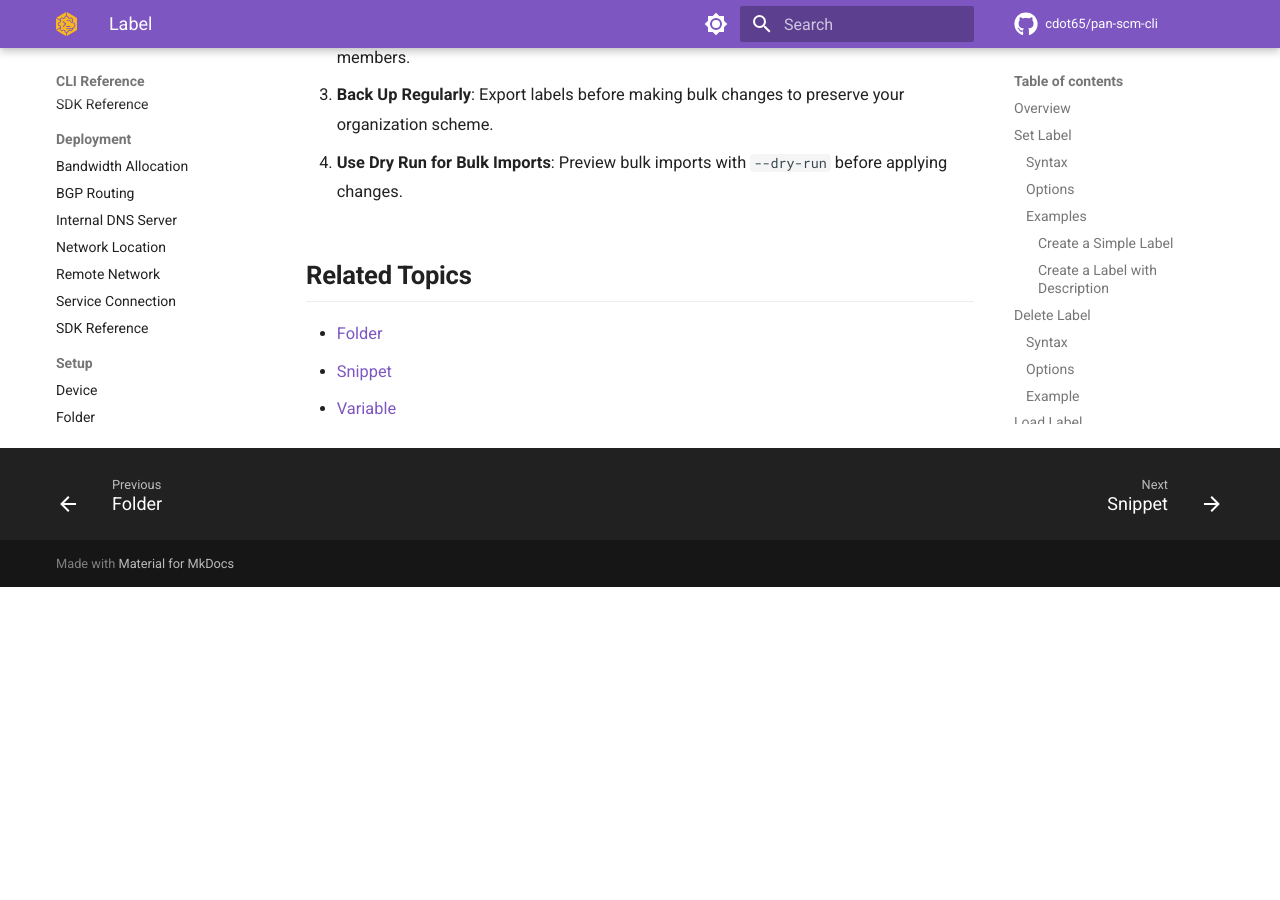
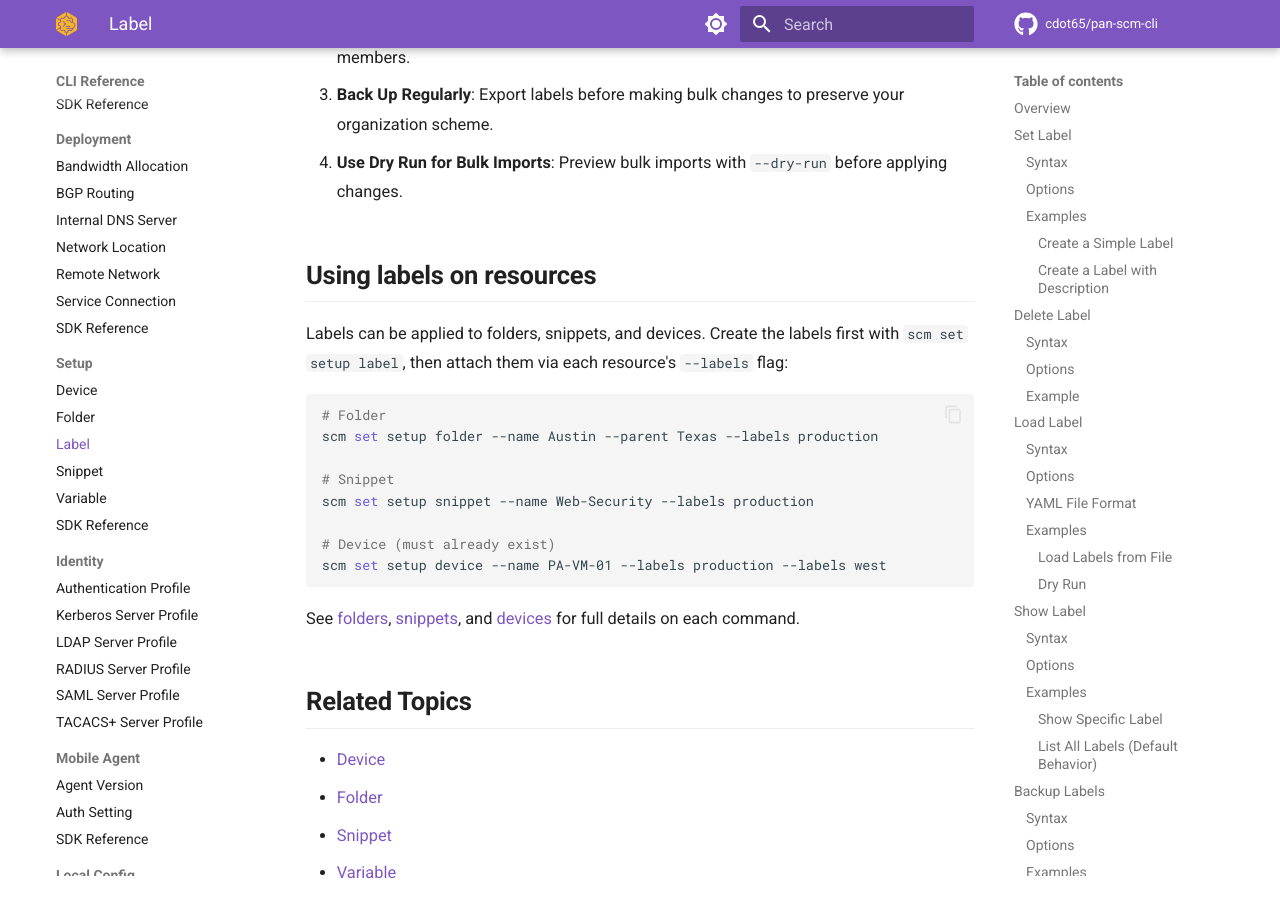
Before and after one commit to cdot65/pan-scm-cli, an MkDocs documentation site: the page built from docs/cli/setup/label.md, in a window 1280 px wide and 900 px high, scrolled down 5658 px. Built offline with MkDocs 1.6.1 and Material for MkDocs 9.7.7, drawn with Linux system fonts in a browser that asks for light colours; comment, search, counter and statistics services are not loaded; before the commit the page ends 6245 px from its top, so only the background shows below that.

Commit message:
docs(cli): cross-reference label usage on folder/snippet/device

````diff
--- a/docs/cli/setup/label.md
+++ b/docs/cli/setup/label.md
@@ -218,8 +218,26 @@ Successfully backed up 5 labels to my-labels.yaml
 3. **Back Up Regularly**: Export labels before making bulk changes to preserve your organization scheme.
 4. **Use Dry Run for Bulk Imports**: Preview bulk imports with `--dry-run` before applying changes.
 
+## Using labels on resources
+
+Labels can be applied to folders, snippets, and devices. Create the labels first with `scm set setup label`, then attach them via each resource's `--labels` flag:
+
+```bash
+# Folder
+scm set setup folder --name Austin --parent Texas --labels production
+
+# Snippet
+scm set setup snippet --name Web-Security --labels production
+
+# Device (must already exist)
+scm set setup device --name PA-VM-01 --labels production --labels west
+```
+
+See [folders](folder.md), [snippets](snippet.md), and [devices](device.md) for full details on each command.
+
 ## Related Topics
 
+- [Device](device.md)
 - [Folder](folder.md)
 - [Snippet](snippet.md)
 - [Variable](variable.md)
````
